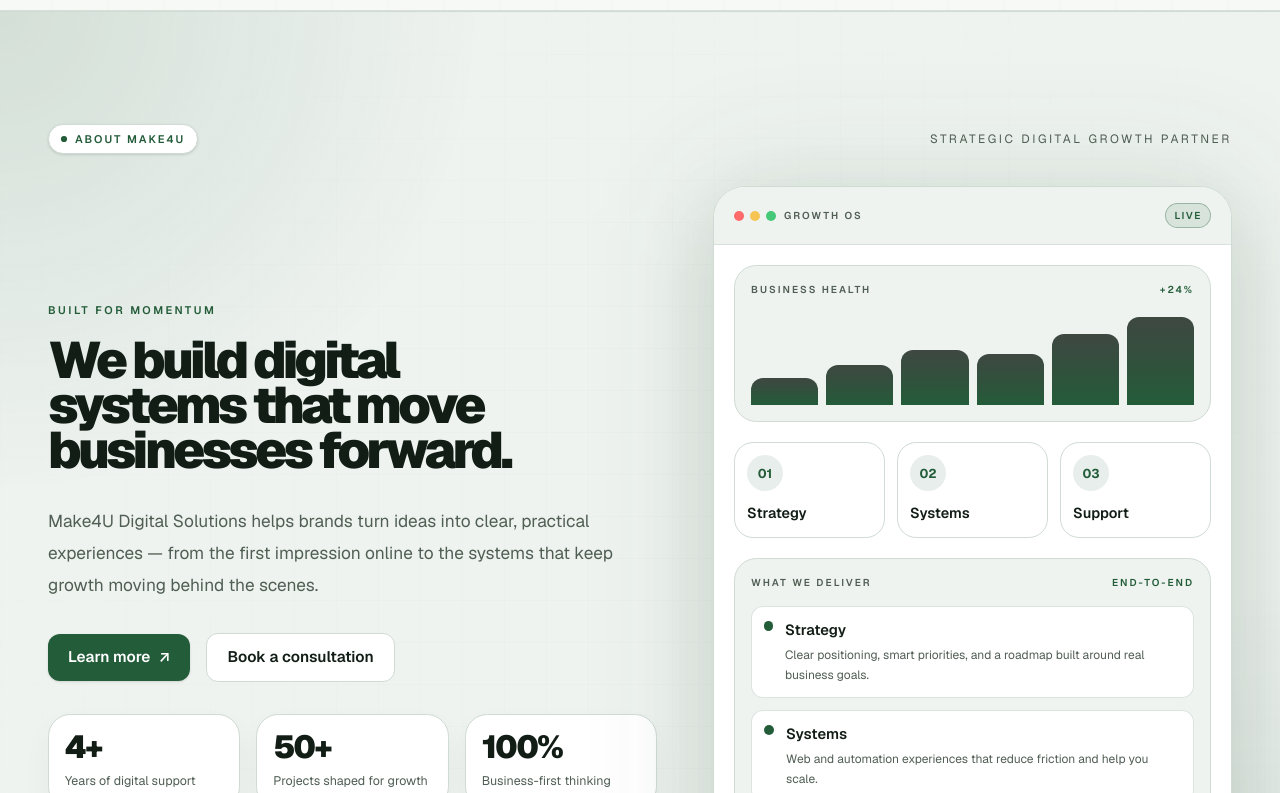
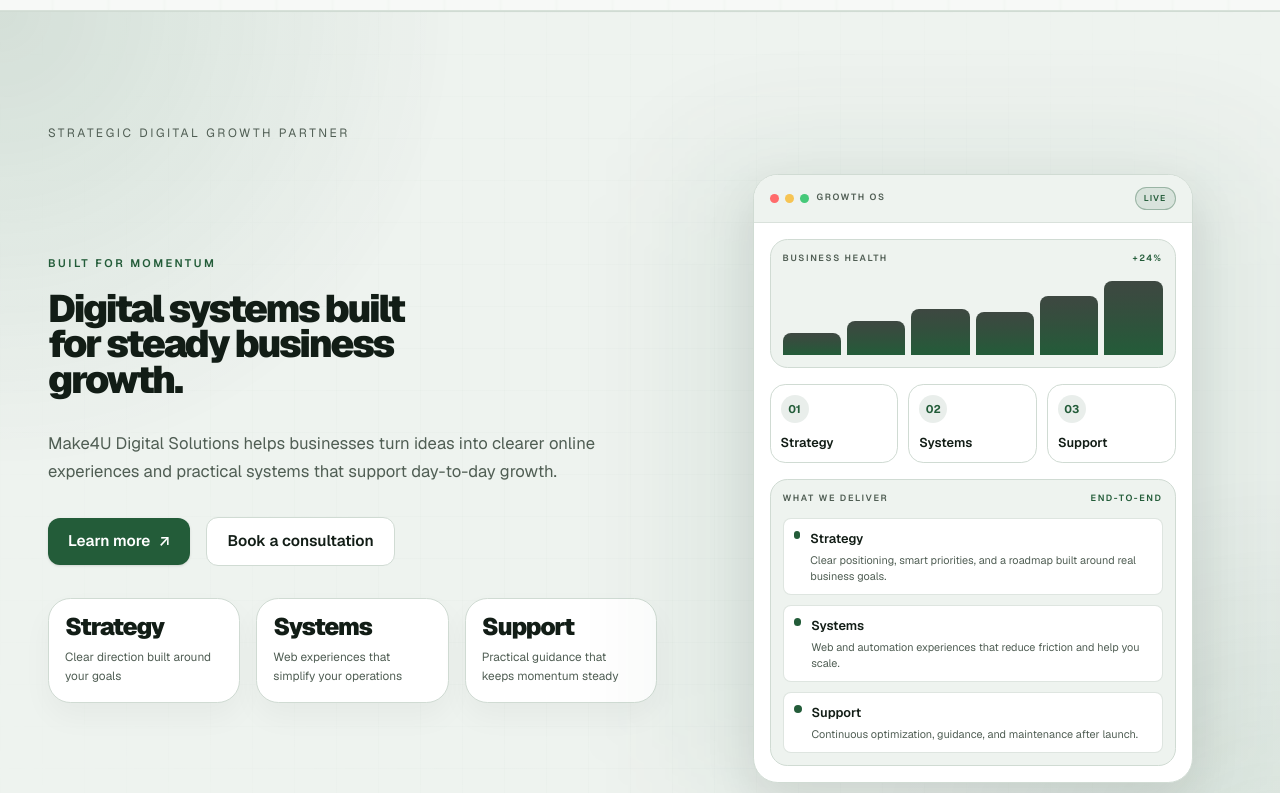
Before and after one commit to Jais-Abhi/Make4u_portfolio, a Next.js app: page / in a window 1280 px wide. Shown: the part 667-1460 px from the top of the page. Built offline with nearby package versions, Linux system fonts and the light colour scheme.

Commit message:
about-preview

```diff
--- a/src/components/about-preview.jsx
+++ b/src/components/about-preview.jsx
@@ -4,9 +4,9 @@ import Link from "next/link";
 import { motion } from "framer-motion";
 
 const stats = [
-  { value: "4+", label: "Years of digital support" },
-  { value: "50+", label: "Projects shaped for growth" },
-  { value: "100%", label: "Business-first thinking" },
+  { value: "Strategy", label: "Clear direction built around your goals" },
+  { value: "Systems", label: "Web experiences that simplify your operations" },
+  { value: "Support", label: "Practical guidance that keeps momentum steady" },
 ];
 
 const pillars = [
@@ -44,14 +44,6 @@ export function AboutPreview() {
           transition={{ duration: 0.55, ease: [0.22, 1, 0.36, 1] }}
           className="mb-8 flex flex-col gap-3 md:flex-row md:items-center md:justify-between"
         >
-          <div className="inline-flex w-fit items-center gap-2 rounded-full border border-outline-variant bg-surface-container px-3 py-1.5 text-[11px] font-semibold uppercase tracking-[0.18em] text-primary-container shadow-sm">
-            <motion.span
-              className="h-1.5 w-1.5 rounded-full bg-primary-container"
-              animate={{ scale: [1, 1.45, 1] }}
-              transition={{ duration: 2.2, repeat: Infinity, ease: "easeInOut" }}
-            />
-            About Make4U
-          </div>
 
           <p className="text-[11px] uppercase tracking-[0.22em] text-on-surface-variant md:text-[12px]">
             Strategic digital growth partner
@@ -71,13 +63,13 @@ export function AboutPreview() {
                 Built for momentum
               </p>
 
-              <h2 className="max-w-[14ch] text-[clamp(2.6rem,4vw,5rem)] font-black leading-[0.88] tracking-[-0.07em] text-primary">
-                We build digital systems that move businesses forward.
+              <h2 className="max-w-[15ch] text-[clamp(2.1rem,3vw,3.3rem)] font-black leading-[0.92] tracking-[-0.06em] text-primary">
+                Digital systems built for steady business growth.
               </h2>
             </div>
 
-            <p className="max-w-xl text-[1rem] leading-8 text-on-surface-variant md:text-[1.08rem]">
-              Make4U Digital Solutions helps brands turn ideas into clear, practical experiences — from the first impression online to the systems that keep growth moving behind the scenes.
+            <p className="max-w-xl text-[0.98rem] leading-7 text-on-surface-variant md:text-[1.04rem]">
+              Make4U Digital Solutions helps businesses turn ideas into clearer online experiences and practical systems that support day-to-day growth.
             </p>
 
             <div className="flex flex-col gap-4 sm:flex-row sm:items-center">
@@ -108,10 +100,10 @@ export function AboutPreview() {
                   whileHover={{ y: -6 }}
                   className="rounded-[1.4rem] border border-outline-variant bg-surface-container p-4 shadow-[0_14px_30px_rgba(18,29,22,0.04)]"
                 >
-                  <div className="text-[2rem] font-black leading-none tracking-[-0.06em] text-primary">
+                  <div className="text-[1.5rem] font-black leading-none tracking-[-0.05em] text-primary">
                     {stat.value}
                   </div>
-                  <p className="mt-2 text-[0.78rem] leading-relaxed text-on-surface-variant">
+                  <p className="mt-2 text-[0.74rem] leading-relaxed text-on-surface-variant">
                     {stat.label}
                   </p>
                 </motion.div>
@@ -134,43 +126,43 @@ export function AboutPreview() {
             />
 
             <motion.div
-              whileHover={{ y: -5, scale: 1.01 }}
-              transition={{ type: "spring", stiffness: 200, damping: 18 }}
-              className="relative overflow-hidden rounded-[2rem] border border-outline-variant bg-surface-container shadow-[0_30px_80px_rgba(17,24,19,0.12)]"
+              whileHover={{ y: -4, scale: 0.995 }}
+              transition={{ type: "spring", stiffness: 180, damping: 18 }}
+              className="relative mx-auto max-w-[440px] overflow-hidden rounded-[1.55rem] border border-outline-variant bg-surface-container shadow-[0_20px_50px_rgba(17,24,19,0.1)]"
             >
-              <div className="flex items-center justify-between border-b border-outline-variant/70 bg-surface-container-low px-5 py-4">
+              <div className="flex items-center justify-between border-b border-outline-variant/70 bg-surface-container-low px-4 py-3">
                 <div className="flex items-center gap-2">
                   <div className="flex gap-1.5">
-                    <span className="h-2.5 w-2.5 rounded-full bg-[#ff6b6b]" />
-                    <span className="h-2.5 w-2.5 rounded-full bg-[#f6c453]" />
-                    <span className="h-2.5 w-2.5 rounded-full bg-[#45c979]" />
+                    <span className="h-2.25 w-2.25 rounded-full bg-[#ff6b6b]" />
+                    <span className="h-2.25 w-2.25 rounded-full bg-[#f6c453]" />
+                    <span className="h-2.25 w-2.25 rounded-full bg-[#45c979]" />
                   </div>
-                  <span className="text-[10px] font-semibold uppercase tracking-[0.2em] text-on-surface-variant">
+                  <span className="text-[9px] font-semibold uppercase tracking-[0.18em] text-on-surface-variant">
                     Growth OS
                   </span>
                 </div>
 
-                <span className="rounded-full border border-primary-container/35 bg-primary-container/10 px-2 py-1 text-[10px] font-semibold uppercase tracking-[0.16em] text-primary-container">
+                <span className="rounded-full border border-primary-container/35 bg-primary-container/10 px-2 py-1 text-[8.5px] font-semibold uppercase tracking-[0.14em] text-primary-container">
                   Live
                 </span>
               </div>
 
-              <div className="space-y-5 p-5">
-                <div className="rounded-[1.4rem] border border-outline-variant bg-surface-container-low p-4">
-                  <div className="mb-3 flex items-center justify-between">
-                    <span className="text-[10px] font-semibold uppercase tracking-[0.2em] text-on-surface-variant">
+              <div className="space-y-4 p-4">
+                <div className="rounded-[1.1rem] border border-outline-variant bg-surface-container-low p-3">
+                  <div className="mb-2.5 flex items-center justify-between">
+                    <span className="text-[9px] font-semibold uppercase tracking-[0.18em] text-on-surface-variant">
                       Business health
                     </span>
-                    <span className="text-[10px] font-semibold uppercase tracking-[0.2em] text-primary-container">
+                    <span className="text-[9px] font-semibold uppercase tracking-[0.18em] text-primary-container">
                       +24%
                     </span>
                   </div>
 
-                  <div className="flex h-24 items-end gap-2">
+                  <div className="flex h-20 items-end gap-1.5">
                     {chartBars.map((bar, index) => (
                       <motion.div
                         key={`${bar}-${index}`}
-                        className="w-full rounded-t-xl bg-gradient-to-t from-primary-container to-primary/80"
+                        className="w-full rounded-t-lg bg-gradient-to-t from-primary-container to-primary/80"
                         initial={{ height: 0 }}
                         whileInView={{ height: `${bar}%` }}
                         viewport={{ once: true, amount: 0.4 }}
@@ -181,7 +173,7 @@ export function AboutPreview() {
                   </div>
                 </div>
 
-                <div className="grid gap-3 sm:grid-cols-3">
+                <div className="grid gap-2.5 sm:grid-cols-3">
                   {pillars.map((pillar, index) => (
                     <motion.div
                       key={pillar.title}
@@ -189,36 +181,36 @@ export function AboutPreview() {
                       whileInView={{ opacity: 1, y: 0 }}
                       viewport={{ once: true, amount: 0.5 }}
                       transition={{ duration: 0.45, delay: 0.08 + index * 0.08 }}
-                      className="rounded-[1.2rem] border border-outline-variant bg-surface-container p-3"
+                      className="rounded-[0.95rem] border border-outline-variant bg-surface-container p-2.5"
                     >
-                      <div className="mb-3 flex h-9 w-9 items-center justify-center rounded-full bg-primary-container/10 text-[0.8rem] font-bold text-primary-container">
+                      <div className="mb-2.5 flex h-7 w-7 items-center justify-center rounded-full bg-primary-container/10 text-[0.7rem] font-bold text-primary-container">
                         0{index + 1}
                       </div>
-                      <h3 className="text-[0.9rem] font-semibold text-primary">{pillar.title}</h3>
+                      <h3 className="text-[0.8rem] font-semibold text-primary">{pillar.title}</h3>
                     </motion.div>
                   ))}
                 </div>
 
-                <div className="rounded-[1.4rem] border border-outline-variant bg-surface-container-low p-4">
+                <div className="rounded-[1.08rem] border border-outline-variant bg-surface-container-low p-3">
                   <div className="flex items-center justify-between">
-                    <span className="text-[10px] font-semibold uppercase tracking-[0.2em] text-on-surface-variant">
+                    <span className="text-[9px] font-semibold uppercase tracking-[0.18em] text-on-surface-variant">
                       What we deliver
                     </span>
-                    <span className="text-[10px] font-semibold uppercase tracking-[0.2em] text-primary-container">
+                    <span className="text-[9px] font-semibold uppercase tracking-[0.18em] text-primary-container">
                       End-to-end
                     </span>
                   </div>
 
-                  <div className="mt-4 space-y-3">
+                  <div className="mt-3 space-y-2.5">
                     {pillars.map((item) => (
                       <div
                         key={item.title}
-                        className="flex items-start gap-3 rounded-xl border border-outline-variant/70 bg-surface-container p-3"
+                        className="flex items-start gap-2.5 rounded-lg border border-outline-variant/70 bg-surface-container p-2.5"
                       >
-                        <div className="mt-0.5 h-2.5 w-2.5 rounded-full bg-primary-container" />
+                        <div className="mt-0.5 h-2 w-2 rounded-full bg-primary-container" />
                         <div>
-                          <h4 className="text-[0.92rem] font-semibold text-primary">{item.title}</h4>
-                          <p className="mt-1 text-[0.75rem] leading-5 text-on-surface-variant">{item.text}</p>
+                          <h4 className="text-[0.8rem] font-semibold text-primary">{item.title}</h4>
+                          <p className="mt-1 text-[0.68rem] leading-4 text-on-surface-variant">{item.text}</p>
                         </div>
                       </div>
                     ))}
```
